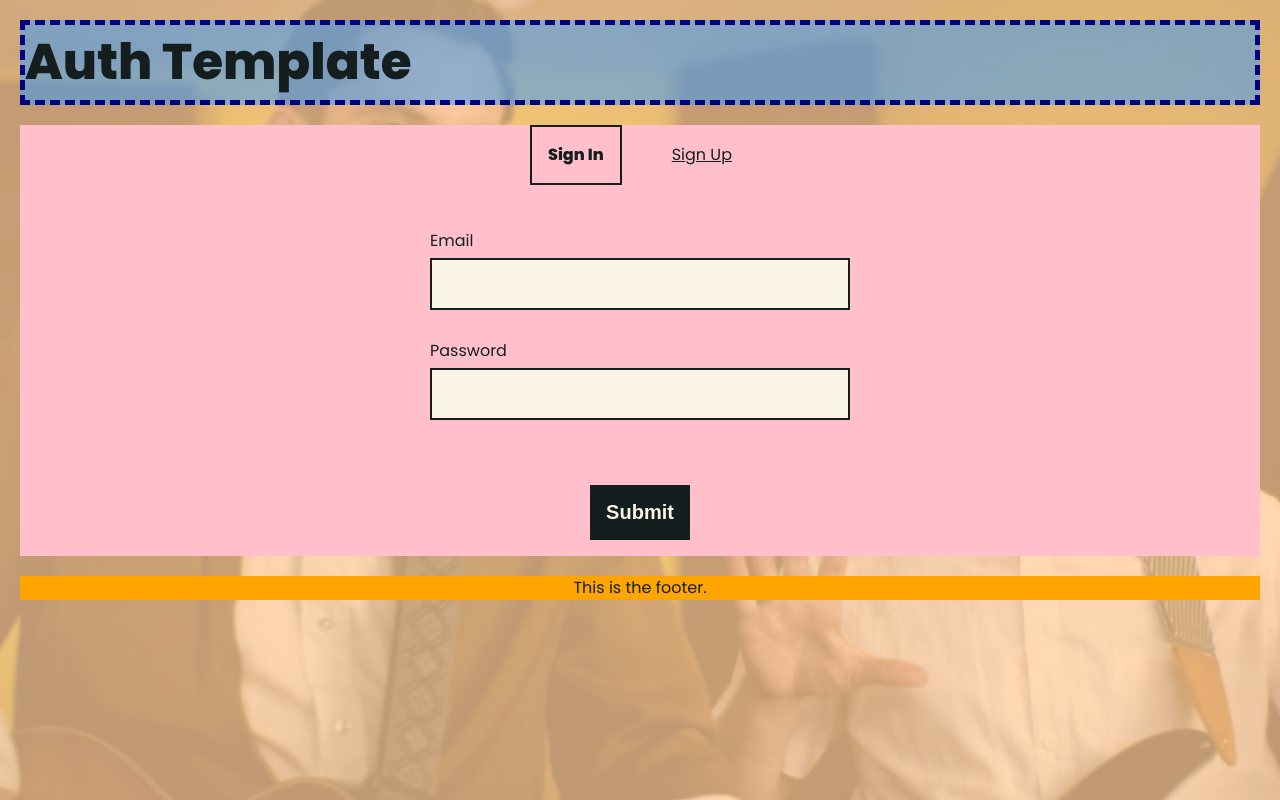
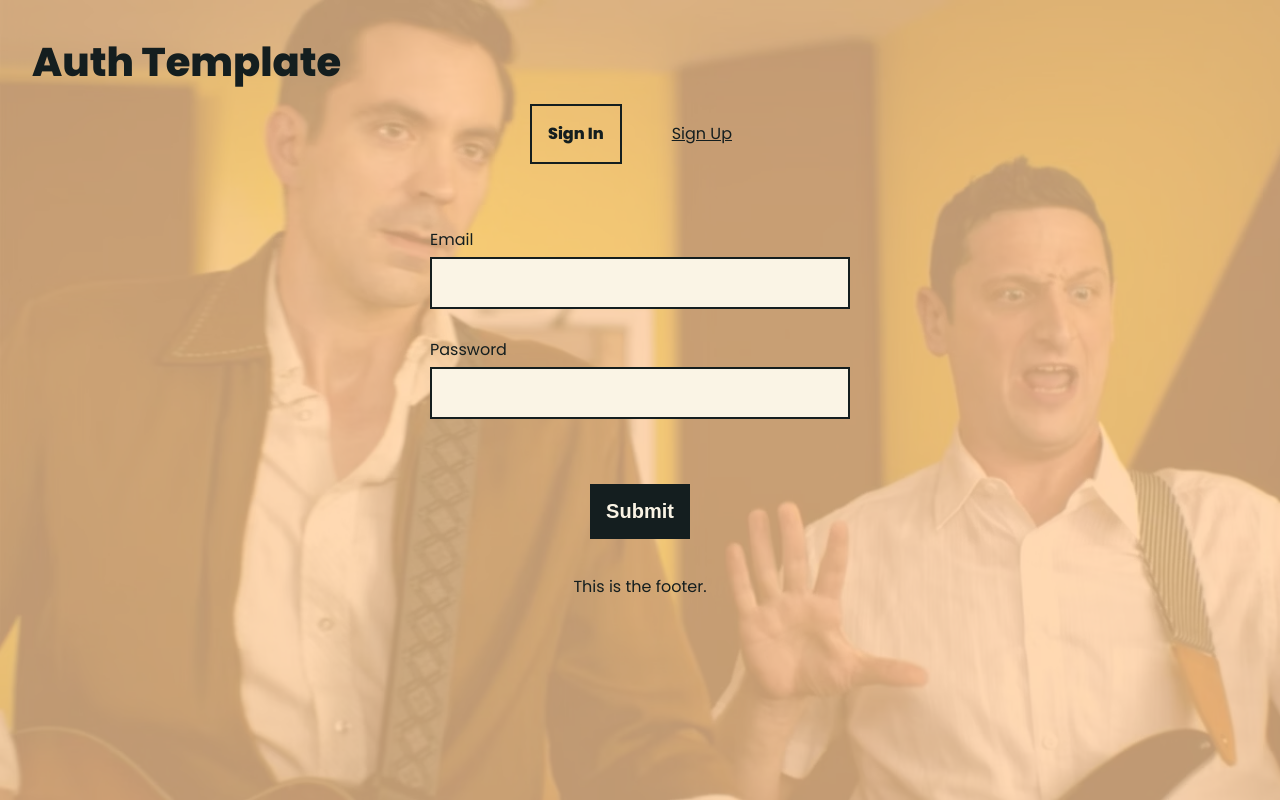
Before and after one commit to MichelleRS/auth-react, a React (Vite) app: page /sign-in in a window 1280 px wide. Built offline with nearby package versions, Linux system fonts and the light colour scheme; no server answers.

Commit message:
Refactor Header with AuthToolbar

```diff
--- a/src/App.css
+++ b/src/App.css
@@ -17,23 +17,18 @@
 /* layout styles for header, main, footer */
 header {
   margin-bottom: 20px;
-  display: flex;
-  /* center text vertically */
-  align-items: center;
-  /* add space between title and header links */
-  justify-content: space-between;
   /* placeholder styles */
-  background-color: rgba(51, 153, 255, 0.5);
-  border: 5px navy dashed;
+  /* background-color: rgba(51, 153, 255, 0.5); */
+  /* border: 5px navy dashed; */
 }
 main {
   margin-bottom: 20px;
   display: flex;
   flex-direction: column;
   /* placeholder style */
-  background-color: pink;
+  /* background-color: pink; */
 }
 footer {
   /* placeholder style */
-  background-color: orange;
+  /* background-color: orange; */
 }
--- a/src/components/Main/Public/AuthToolbar.jsx
+++ b/src/components/Header/AuthToolbar.jsx
@@ -1,5 +1,6 @@
 import { NavLink } from "react-router-dom";
-import "./Auth.css";
+import "../Main/Public/Auth.css";
+import "./Header.css";
 
 export default function AuthToolbar() {
   const handleClick = () => {
--- a/src/components/Header/Header.css
+++ b/src/components/Header/Header.css
@@ -1,51 +1,51 @@
-/* responsive header elements */
+/* header elements */
+/* responsive styles */
 @media only screen and (max-width: 550px) {
   header {
     flex-direction: column;
   }
 }
-
-/* header container */
-header {
-  display: flex;
-  /* add space between title and header links */
-  justify-content: space-between;
-  margin-bottom: 20px;
-  /* placeholder style */
-  /* background-color: rgba(51, 153, 255, 0.5); */
-  /* border: 5px navy dashed; */
-}
-
-/* title container and its header element */
 .headerTitle {
+  font-size: 2.5rem;
+  padding: 0.75rem;
   /* placeholder style */
   /* background-color: blue; */
 }
-header > h1 {
-  font-size: 50px;
-  text-align: left;
-}
 
-/* header links container and its link elements */
-.headerNavContainer {
-  text-align: center;
-  /* center header links vertically in header */
-  align-self: center;
+/* header elements for authorized users */
+.headerContainerUser {
   /* display as flex with gap between links */
   display: flex;
-  gap: 30px;
-  padding: 20px;
+  justify-content: space-between;
   /* placeholder style */
-  /* background-color: pink; */
-  /* border: 4px navy dotted; */
+  /* background-color: maroon; */
 }
-
-.headerNavContainer > a.active {
-  border: 2px var(--darkNeutral) solid;
+.headerNavUser {
+  text-align: center;
+  align-self: center;
+  padding: 0.75rem;
+  /* placeholder style */
+  /* background-color: yellow; */
 }
-
-.headerNavContainer > a {
+.headerNavUser > a {
   padding: 1rem;
   color: var(--darkNeutral);
   border: 2px transparent solid;
 }
+.headerNavUser > a:active,
+.headerNavUser > a:hover {
+  border: 2px var(--darkNeutral) solid;
+}
+
+/* header elements for users not signed in */
+.authNavLink {
+  padding: 1rem;
+  /* margin: 1rem; */
+  color: var(--darkNeutral);
+  border: 2px transparent solid;
+}
+.authNavLink.active {
+  border: 2px var(--darkNeutral) solid;
+  font-weight: bold;
+  text-decoration: none;
+}
--- a/src/components/Header/Header.jsx
+++ b/src/components/Header/Header.jsx
@@ -1,5 +1,6 @@
 import { Link } from "react-router-dom";
 import { useAuth } from "../../context/AuthContext.jsx";
+import AuthToolbar from "./AuthToolbar.jsx";
 
 import "./Header.css";
 
@@ -18,15 +19,26 @@ export default function Header() {
 
   return (
     <header>
+      {/* if user, render title with sign out link */}
+      {user && (
+        <div className="headerContainerUser">
           <h1 className="headerTitle">Auth Template</h1>
-      {/* if user, render sign out link */}
-      <div className="headerNavContainer">
-        {user && (
+          <div className="headerNavUser">
             <Link to="/sign-in" onClick={handleSignOut}>
               Sign Out
             </Link>
+          </div>
+        </div>
       )}
+      {/* if not a user, render title with AuthToolbar */}
+      {!user && (
+        <div className="headerContainerAuth">
+          <h1 className="headerTitle">Auth Template</h1>
+          <div className="headerAuthToolbar">
+            <AuthToolbar />
           </div>
+        </div>
+      )}
     </header>
   );
 }
--- a/src/components/Main/Main.jsx
+++ b/src/components/Main/Main.jsx
@@ -1,7 +1,5 @@
 // import "./App.css";
 import "../../App.css";
-import { useAuth } from "../../context/AuthContext.jsx";
-import AuthToolbar from "./Public/AuthToolbar.jsx";
 import { Route, Routes } from "react-router-dom";
 import Layout from "./Public/Layout.jsx";
 import SignIn from "./Public/SignIn.jsx";
@@ -10,13 +8,8 @@ import Home from "./Protected/Home.jsx";
 import ProtectedRoute from "./Protected/ProtectedRoute.jsx";
 
 export default function Main() {
-  // get user
-  const { user } = useAuth();
-
   return (
     <main>
-      {/* if user, display sign in and sign out links */}
-      {!user && <AuthToolbar />}
       <Routes>
         <Route path="/" element={<Layout />}>
           {/* public routes */}
--- a/src/components/Main/Public/Auth.css
+++ b/src/components/Main/Public/Auth.css
@@ -21,19 +21,6 @@
   gap: 2rem;
   /* placeholder style */
   /* background-color: pink; */
-}
-
-.authNavLink {
-  padding: 1rem;
-  /* margin: 1rem; */
-  color: var(--darkNeutral);
-  border: 2px transparent solid;
-}
-
-.authNavLink.active {
-  border: 2px var(--darkNeutral) solid;
-  font-weight: bold;
-  text-decoration: none;
 }
 
 .authControlGroup {
```
Also changed, not shown: src/components/Main/Public/Auth.jsx (deleted, +0 -25 lines). Lines whose indentation alone changed are shown as unchanged.
